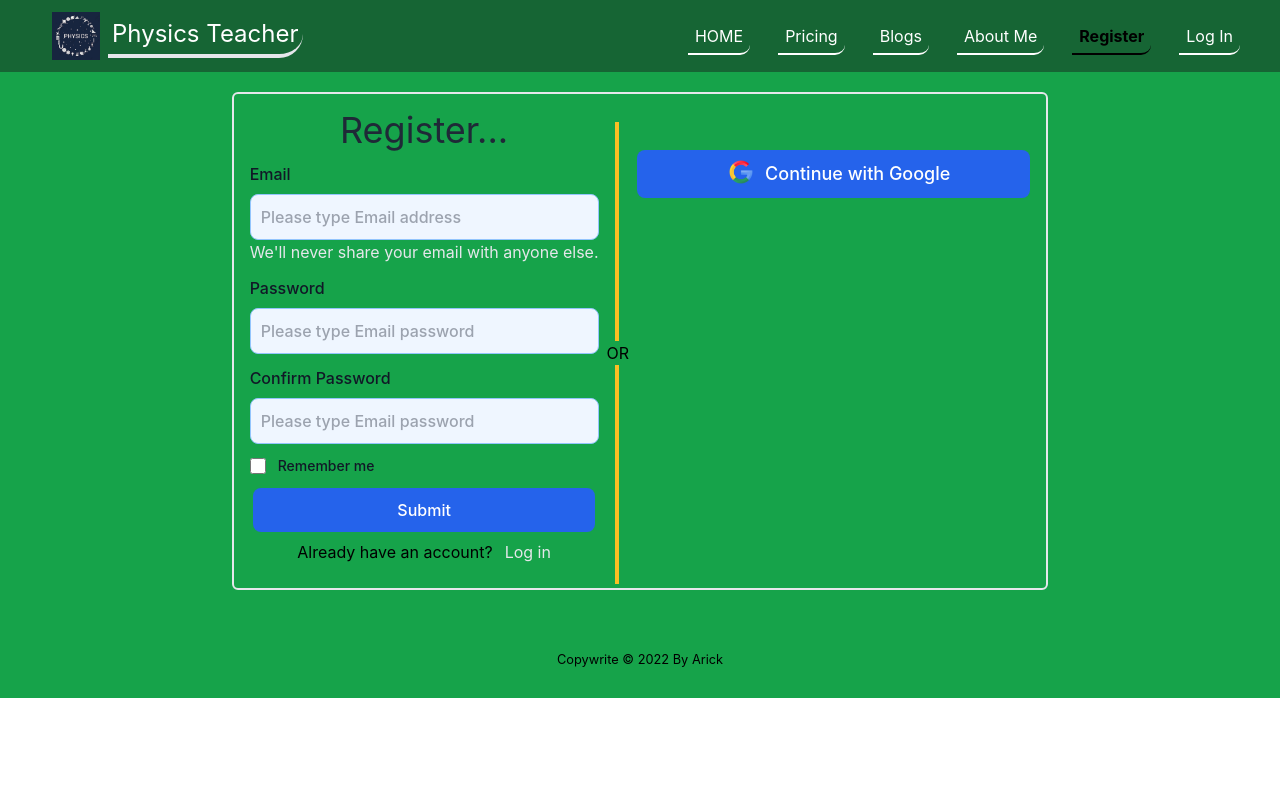
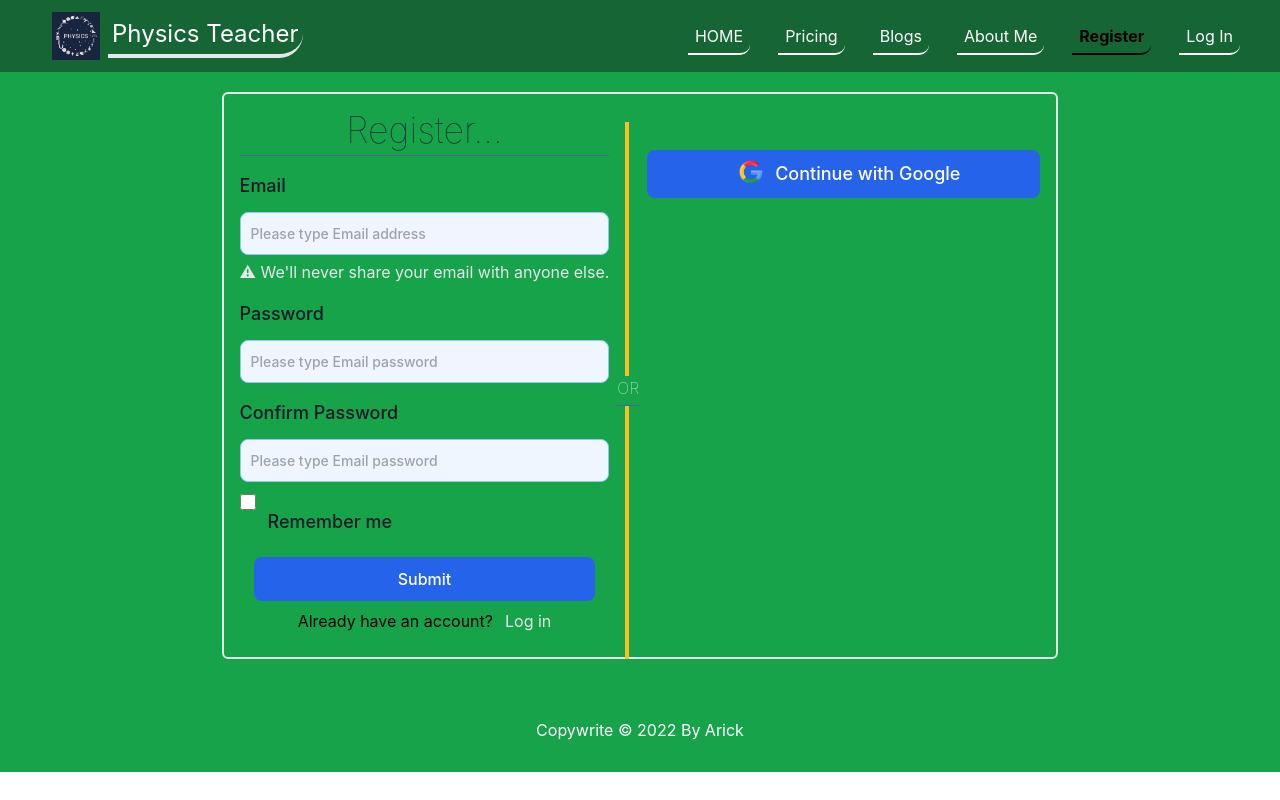
Before and after one commit to hasanarick07/physics-teacher, a React (Create React App) app: page /register in a window 1280 px wide. Built offline with nearby package versions, Linux system fonts and the light colour scheme; no server answers.

Commit message:
form done

```diff
--- a/package.json
+++ b/package.json
@@ -11,6 +11,7 @@
     "react": "^18.0.0",
     "react-dom": "^18.0.0",
     "react-firebase-hooks": "^5.0.3",
+    "react-hook-form": "^7.30.0",
     "react-loading-spin": "^2.1.9",
     "react-responsive-carousel": "^3.2.23",
     "react-router-dom": "^6.3.0",
--- a/src/Pages/Checkout/Checkout.js
+++ b/src/Pages/Checkout/Checkout.js
@@ -1,7 +1,12 @@
 import React from "react";
+import Form from "../Form/Form";
 
 const Checkout = () => {
-  return <div>Checkout yee</div>;
+  return (
+    <div>
+      <Form></Form>
+    </div>
+  );
 };
 
 export default Checkout;
--- /dev/null
+++ b/src/Pages/Form/Form.css
@@ -0,0 +1,70 @@
+form {
+  max-width: 100%;
+  margin: 0 auto;
+}
+
+h1 {
+  font-weight: 100;
+  color: white;
+  text-align: center;
+  padding-bottom: 5px;
+  border-bottom: 1px solid rgb(79, 98, 148);
+}
+
+.form {
+  background: #0e101c;
+  max-width: 100%;
+  margin: 0 auto;
+}
+
+p {
+  color: #bf1650;
+}
+
+p::before {
+  display: inline;
+  content: "⚠ ";
+}
+
+input {
+  display: block;
+  box-sizing: border-box;
+  width: 100%;
+  border-radius: 4px;
+  border: 1px solid white;
+  padding: 10px 15px;
+  margin-bottom: 5px;
+  font-size: 14px;
+}
+
+label {
+  line-height: 2;
+  text-align: left;
+  display: block;
+  margin-bottom: 5px;
+  margin-top: 10px;
+  color: white;
+  font-size: 18px;
+  font-weight: 200;
+}
+
+input[type="button"]:active,
+input[type="submit"]:active {
+  transition: 0.3s all;
+  transform: translateY(3px);
+  border: 1px solid transparent;
+  opacity: 0.8;
+}
+
+input:disabled {
+  opacity: 0.4;
+}
+
+input[type="button"]:hover {
+  transition: 0.3s all;
+}
+
+input[type="button"],
+input[type="submit"] {
+  -webkit-appearance: none;
+}
--- /dev/null
+++ b/src/Pages/Form/Form.js
@@ -0,0 +1,56 @@
+import React from "react";
+import { useForm } from "react-hook-form";
+
+import "../Form/Form.css";
+
+export default function Form() {
+  const { register, errors, handleSubmit } = useForm();
+  const onSubmit = data => {
+    console.log("RESULT", data);
+    alert(JSON.stringify(data));
+  };
+  console.log(errors);
+
+  return (
+    <div>
+      <form className="w-1/2" onSubmit={handleSubmit(onSubmit)}>
+        <label>First name</label>
+        <input
+          className="dark:bg-blue-300 bg-blue-50"
+          type="text"
+          {...register("First name", { required: true, maxLength: 80 })}
+        />
+        <label>Last name</label>
+        <input
+          className="dark:bg-blue-300 bg-blue-50"
+          type="text"
+          {...register("Last name", { required: true, maxLength: 100 })}
+        />
+        <label>Email</label>
+        <input
+          className="dark:bg-blue-300 bg-blue-50"
+          type="text"
+          {...register("Email", {
+            required: true,
+            pattern:
+              /^(([^<>()[\]\\.,;:\s@"]+(\.[^<>()[\]\\.,;:\s@"]+)*)|(".+"))@((\[[0-9]{1,3}\.[0-9]{1,3}\.[0-9]{1,3}\.[0-9]{1,3}\])|(([a-zA-Z\-0-9]+\.)+[a-zA-Z]{2,}))$/,
+          })}
+        />
+        <label>Mobile number</label>
+        <input
+          className="dark:bg-blue-300 bg-blue-50"
+          type="tel"
+          {...register("Mobile number", {
+            required: true,
+            maxLength: 11,
+            minLength: 8,
+          })}
+        />
+        <input
+          className="text-white bg-blue-600 hover:bg-blue-700 focus:ring-4 focus:outline-none focus:ring-blue-300 font-medium rounded-lg text-md w-full mt-5 md:px-36 py-2.5 text-center dark:bg-blue-600 dark:hover:bg-blue-700 dark:focus:ring-blue-700"
+          type="submit"
+        />
+      </form>
+    </div>
+  );
+}
--- a/src/Pages/Price/Price.js
+++ b/src/Pages/Price/Price.js
@@ -10,11 +10,11 @@ const Price = props => {
   return (
     <div className="relative w-11/12 h-full mx-auto p-7 shadow-inner shadow-green-900	rounded-2xl text-neutral-300 font-medium	 text-lg bg-green-700">
       <img className="h-60 w-full" src={picture} alt="" />
-      <h1 className="text-2xl my-1 p-3 inline-block rounded-br-3xl border-b-4">
+      <h2 className="text-2xl my-1 p-3 inline-block rounded-br-3xl border-b-4">
         {name}
-      </h1>
-      <p className="my-1">Per Month : {price} TK.</p>
-      <p className="mb-10">{text}</p>
+      </h2>
+      <h4 className="my-1">Per Month : {price} TK.</h4>
+      <h4 className="mb-10">{text}</h4>
       <button
         onClick={checkoutButton}
         className="p-3 my-2 absolute bottom-0 inset-x-0 rounded-3xl w-3/4 mx-auto bg-white text-green-800 inline-block rounded-br-3xl border-b-4 border-green-800 hover:font-bold hover:text-xl hover:bg-green-100 hover:shadow-inner	shadow-2xl"
--- a/src/Pages/Pricing/Pricing.js
+++ b/src/Pages/Pricing/Pricing.js
@@ -10,9 +10,9 @@ const Pricing = () => {
   }, []);
   return (
     <div className="overflow-hidden	">
-      <h1 className="p-3 inline-block rounded-br-3xl border-b-4 text-4xl font-semibold	mb-3 text-gray-100">
+      <h2 className="p-3 inline-block rounded-br-3xl border-b-4 text-4xl font-semibold	mb-3 text-gray-100">
         Tuition Packages
-      </h1>
+      </h2>
       <div className="grid md:grid-cols-3 gap-4 overflow-hidden">
         {price.map(price => (
           <Price key={price.id} price={price}></Price>
--- a/src/Pages/Shared/Footer/Footer.js
+++ b/src/Pages/Shared/Footer/Footer.js
@@ -4,10 +4,10 @@ const Footer = () => {
   const year = new Date().getFullYear();
 
   return (
-    <footer className="mt-7 p-7">
-      <p>
+    <footer className="mt-7 text-white text-xl p-7">
+      <h4>
         <small>Copywrite © {year} By Arick</small>
-      </p>
+      </h4>
     </footer>
   );
 };
```
Also changed, not shown: 1 other file (tests, documents, lock files or other folders).
